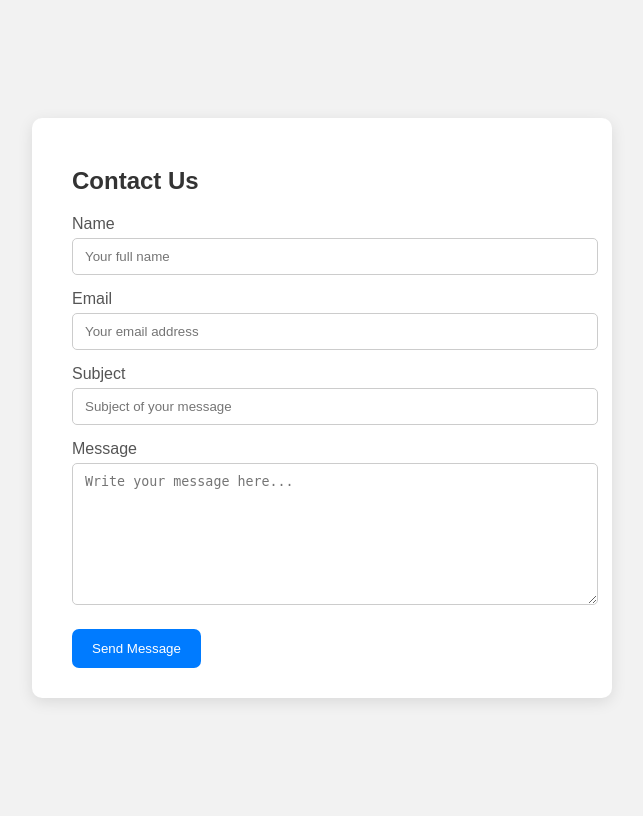
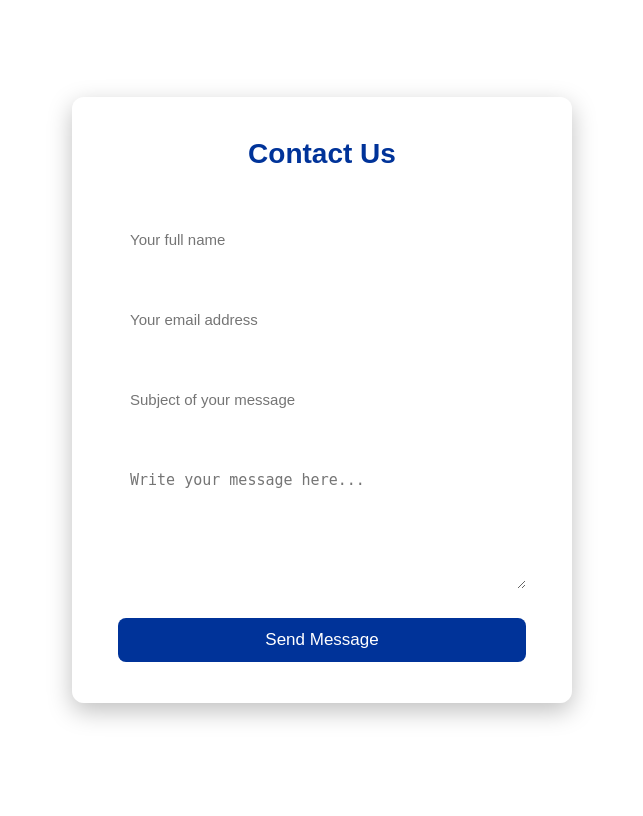
Before and after one commit to aminbisl17/studentManagement, a PHP site: page /src/frontend/static/contact.html in a window 1280 px wide. Shown: the whole page, without its empty margins (318-961 px from the left). After the commit the page ends 721 px from the top, so only its background shows below. Run offline with PHP 8.4, Linux system fonts and the light colour scheme.

Commit message:
kontakti

```diff
--- a/src/frontend/CSS/contact.css
+++ b/src/frontend/CSS/contact.css
@@ -1,50 +1,113 @@
+/* --- Global Reset --- */
+* {
+    margin: 0;
+    padding: 0;
+    box-sizing: border-box;
+}
+
 body {
     font-family: Arial, sans-serif;
-            background: #f2f2f2;
     display: flex;
     justify-content: center;
     align-items: center;
     height: 100vh;
+    position: relative;
 }
+
+/* Overlay i lehtë për qartësi të formës */
+#black {
+    position: absolute;
+    top: 0;
+    left: 0;
+    width: 100%;
+    height: 100%;
+    background-color: rgba(0, 0, 0, 0.567);
+    z-index: 0;
+}
+
+/* --- Contact Form --- */
 .contact-form {
-            background: #fff;
-            padding: 30px 40px;
-            border-radius: 10px;
-            box-shadow: 0 4px 15px rgba(0,0,0,0.1);
+    position: relative;
+    z-index: 1;
     width: 100%;
     max-width: 500px;
+    padding: 40px 45px;
+
+    /* Efekti Glass */
+    background: rgba(255, 255, 255, 0.15);
+    backdrop-filter: blur(7px);
+    -webkit-backdrop-filter: blur(7px);
+    border-radius: 12px;
+    border: 1px solid rgba(255,255,255,0.25);
+
+    /* Hije */
+    box-shadow: 0 8px 25px rgba(0,0,0,0.25);
+
+    color: white;
+    text-align: left;
 }
+
+/* Titulli */
 .contact-form h2 {
-            margin-bottom: 20px;
-            color: #333;
+    text-align: center;
+    font-size: 28px;
+    margin-bottom: 25px;
+    color: #003399;
 }
+
+/* Labels */
 .contact-form label {
     display: block;
     margin-top: 15px;
-            color: #555;
+    font-weight: bold;
+    color: #fff;
 }
+
+/* Input dhe textarea */
 .contact-form input,
 .contact-form textarea {
     width: 100%;
-            padding: 10px 12px;
-            margin-top: 5px;
-            border-radius: 5px;
-            border: 1px solid #ccc;
+    padding: 12px;
+    margin-top: 6px;
+    border-radius: 8px;
+    border: none;
+    outline: none;
+
+    background: rgba(255,255,255,0.85);
+    font-size: 15px;
+    color: #333;
     resize: vertical;
 }
+
+/* Textarea min-height */
 .contact-form textarea {
-            min-height: 120px;
+    min-height: 130px;
 }
+
+/* Button */
 .contact-form button {
-            margin-top: 20px;
-            padding: 12px 20px;
-            background: #007bff;
+    margin-top: 25px;
+    width: 100%;
+    padding: 12px;
+    background-color: #003399;  /* Ngjyrë UBT */
     color: #fff;
     border: none;
-            border-radius: 7px;
+    border-radius: 8px;
+    font-size: 17px;
     cursor: pointer;
-            transition: 0.3s;
+    transition: 0.3s ease;
 }
+
+/* Button hover */
 .contact-form button:hover {
-            background: #0056b3;
+    background-color: #0055cc;
+    transform: scale(1.02);
 }
+
+/* Error ose mesazh statusi */
+.error {
+    color: #ff4a4a;
+    margin-top: 10px;
+    font-weight: bold;
+    text-align: center;
+}
```
Also changed, not shown: src/frontend/IMAGES/contactus.jpg (added), src/frontend/IMAGES/contactus2.jpg (added). Lines whose indentation alone changed are shown as unchanged.
